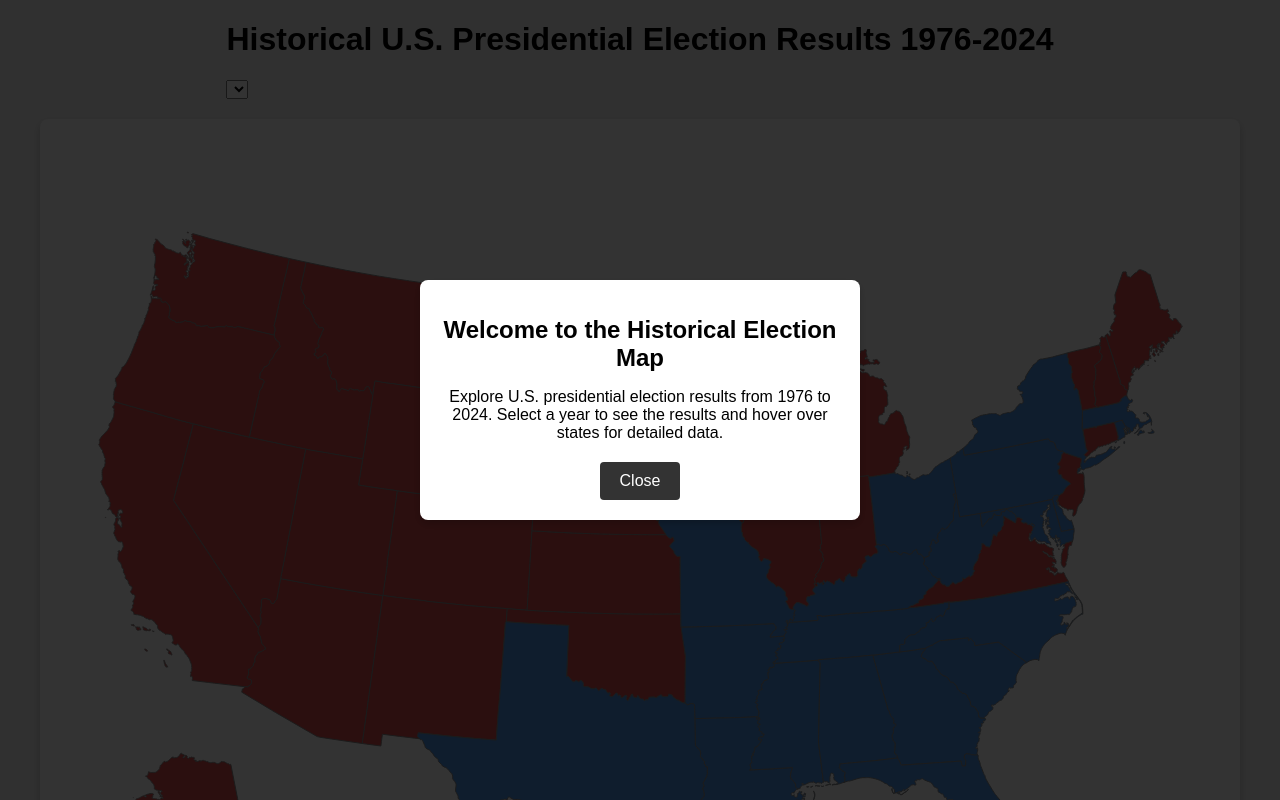
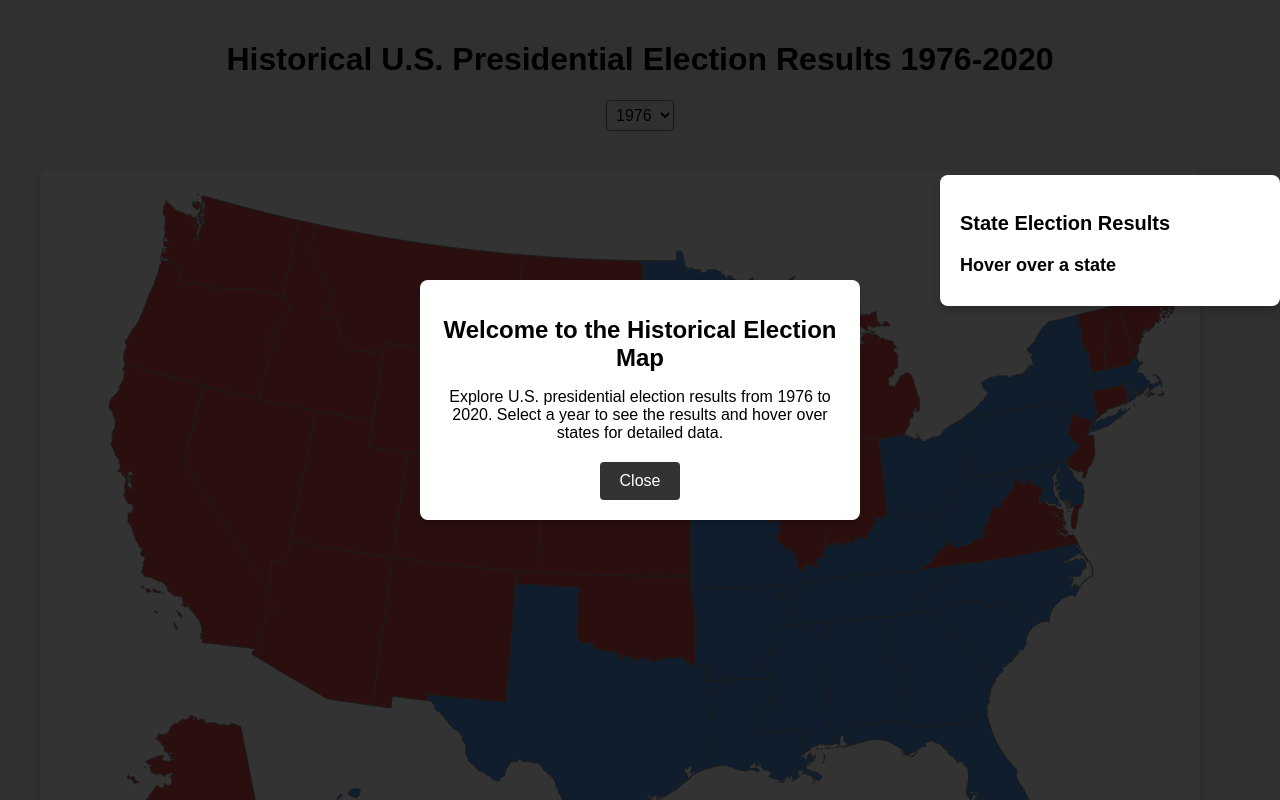
Before and after one commit to darnouk/InteractiveElectionMap, a plain HTML site: page index.html in a window 1280 px wide. Shown: the top 800 px of the page. Drawn offline with nearby package versions, Linux system fonts and the light colour scheme.

Commit message:
updated styles, index, and main.js

```diff
--- a/css/styles.css
+++ b/css/styles.css
@@ -8,6 +8,49 @@ body {
     flex-direction: column;
     align-items: center;
 }
+
+/* Header Styles */
+#header {
+    text-align: center;
+    margin: 20px;
+}
+
+#yearSelector {
+    padding: 5px;
+    font-size: 16px;
+    border-radius: 4px;
+}
+
+/* Layout Styles */
+#container {
+    display: flex;
+    justify-content: space-between; /* Creates space between the items */
+    width: 100%;
+    max-width: 1200px;
+    margin: 20px auto;
+}
+
+
+#map-container {
+    left: 0;
+    width: 95%;
+    background: #fefefe;
+    box-shadow: 0 4px 8px rgba(0, 0, 0, 0.2);
+    border-radius: 8px;
+    padding: 10px;
+}
+
+#dashboard {
+    position: absolute;
+    right: 0; /* Aligns the dashboard to the right side of the screen */
+    top: 175px; /* Add some space from the top */
+    width: 300px; /* Set a fixed width */
+    background: #ffffff;
+    padding: 20px;
+    box-shadow: 0 4px 8px rgba(0, 0, 0, 0.2);
+    border-radius: 8px;
+}
+
 
 /* Popup Styles */
 #popup {
@@ -57,22 +100,10 @@ body {
     background: #555;
 }
 
-/* Map Styles */
-#map {
-    margin: 20px auto; /* Reset map positioning */
-    box-shadow: 0 4px 8px rgba(0, 0, 0, 0.2);
-    border-radius: 8px;
-    background: #fefefe;
-    overflow: hidden;
-    width: 100%; /* Map stretches across the available space */
-    max-width: 1200px;
-    height: auto; /* Automatically adjusts height */
-}
-
 /* Info Popup Styles */
 #infoPopup {
     position: absolute;
-    background: white;
+    background: rgba(255, 0, 0, 0.5); /* Temporary red background for debugging */
     border: 1px solid #ccc;
     box-shadow: 0 4px 8px rgba(0, 0, 0, 0.2);
     border-radius: 8px;
@@ -82,6 +113,7 @@ body {
     display: none;
     z-index: 1000;
     max-width: 300px;
+    pointer-events: auto; /* Ensure it's interactive */
 }
 #infoPopup h2 {
     margin-top: 0;
@@ -93,3 +125,19 @@ body {
     font-size: 14px;
     line-height: 1.4;
 }
+
+/* Dashboard Styles */
+#dashboard h2 {
+    font-size: 20px;
+    margin-bottom: 20px;
+}
+
+#stateName {
+    font-size: 18px;
+    font-weight: bold;
+    margin-bottom: 10px;
+}
+
+#candidates {
+    font-size: 16px;
+}
--- a/index.html
+++ b/index.html
@@ -7,20 +7,38 @@
     <link rel="stylesheet" href="css/styles.css">
 </head>
 <body>
+    <!-- Popup -->
     <div id="popup" class="popup">
         <div class="popup-content">
             <h1>Welcome to the Historical Election Map</h1>
-            <p>Explore U.S. presidential election results from 1976 to 2024. Select a year to see the results and hover over states for detailed data.</p>
+            <p>Explore U.S. presidential election results from 1976 to 2020. Select a year to see the results and hover over states for detailed data.</p>
             <button id="closePopup">Close</button>
         </div>
     </div>
+
+    <!-- Header and Year Selector -->
     <div id="header">
-        <h1>Historical U.S. Presidential Election Results 1976-2024</h1>
+        <h1>Historical U.S. Presidential Election Results 1976-2020</h1>
         <select id="yearSelector">
             <!-- Dropdown options will be populated dynamically. -->
         </select>
     </div>
-    <div id="map"></div>
+
+    <!-- Map and Dashboard Container -->
+    <div id="container">
+        <!-- Map Area -->
+        <div id="map-container">
+            <div id="map"></div>
+        </div>
+
+        <!-- Dashboard Area -->
+        <div id="dashboard">
+            <h2>State Election Results</h2>
+            <p id="stateName">Hover over a state</p>
+            <div id="candidates"></div>
+        </div>
+    </div>
+
     <script src="https://d3js.org/d3.v7.min.js"></script>
     <script src="js/main.js"></script>
 </body>
--- a/js/main.js
+++ b/js/main.js
@@ -1,6 +1,6 @@
 document.addEventListener("DOMContentLoaded", function () {
     const width = 1200; // Adjusted scale
-    const height = 900;
+    const height = 700;
 
     // Create the SVG container
     const svg = d3
@@ -41,6 +41,20 @@ document.addEventListener("DOMContentLoaded", function () {
             winner: d.winner === "TRUE"
         }));
 
+        // Populate the dropdown with available years
+        const years = Array.from(new Set(electionData.map(d => d.year))); // Get unique years
+        const yearSelector = d3.select("#yearSelector");
+
+        years.forEach(yearOption => {
+            yearSelector
+                .append("option")
+                .attr("value", yearOption)
+                .text(yearOption);
+        });
+
+        // Set the default year in the dropdown
+        yearSelector.property("value", year);
+
         // Draw the map
         drawMap(geojson, electionData);
 
@@ -79,51 +93,30 @@ document.addEventListener("DOMContentLoaded", function () {
             .attr("stroke-width", 1)
             .on("mouseover", function (event, d) {
                 d3.select(this).attr("stroke", "white").attr("stroke-width", 2);
-            })
-            .on("mouseout", function (event, d) {
-                d3.select(this).attr("stroke", "#888").attr("stroke-width", 1);
-            })
-            .on("click", function (event, d) {
+
                 const stateName = d.properties.NAME;
                 const stateData = electionData.filter(
                     entry => entry.state === stateName.toUpperCase() && entry.year === year
                 );
 
-                const content = `<h2>${stateName}</h2>` +
-                    stateData
-                        .map(candidate => `<p>${candidate.candidate}: ${candidate.candidatevotes} votes</p>`)
-                        .join("");
+                // Update dashboard with state and candidate info
+                const stateInfo = d3.select("#stateName").text(stateName);
 
-                showPopup(content);
+                const candidatesHtml = stateData
+                    .map(candidate => {
+                        // Format the vote count with commas
+                        const formattedVotes = candidate.candidatevotes.toLocaleString();
+                        return `<p><strong>${candidate.candidate}</strong>: ${formattedVotes} votes</p>`;
+                    })
+                    .join("");
+                d3.select("#candidates").html(candidatesHtml);
+            })
+            .on("mouseout", function () {
+                d3.select(this).attr("stroke", "#888").attr("stroke-width", 1);
+                d3.select("#stateName").text("Hover over a state");
+                d3.select("#candidates").html("");
             });
 
         states.exit().remove();
     }
-
-    function showPopup(content) {
-        let popup = d3.select("#infoPopup");
-        if (popup.empty()) {
-            popup = d3.select("body")
-                .append("div")
-                .attr("id", "infoPopup")
-                .style("position", "absolute")
-                .style("background", "white")
-                .style("border", "1px solid #ccc")
-                .style("box-shadow", "0 4px 8px rgba(0, 0, 0, 0.2)")
-                .style("border-radius", "8px")
-                .style("padding", "10px")
-                .style("display", "none");
-        }
-
-        popup.html(content)
-            .style("display", "block")
-            .style("left", `${d3.event.pageX + 10}px`)
-            .style("top", `${d3.event.pageY + 10}px`);
-    }
-
-    d3.select("body").on("click", function (event) {
-        if (!event.target.closest("#infoPopup")) {
-            d3.select("#infoPopup").style("display", "none");
-        }
-    });
 });
```
